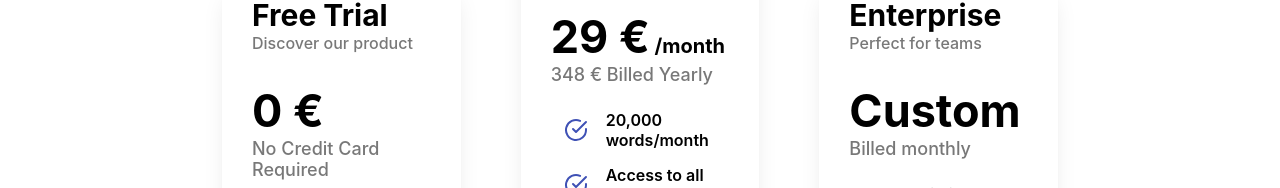
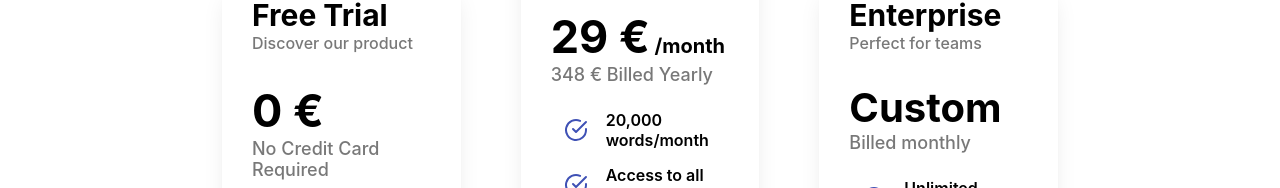
Before and after one commit to YoannBuzenet/ai_next_app, a Next.js app: page /pricing in a window 1280 px wide. Shown: the part 488-676 px from the top of the page. Built offline with nearby package versions, Linux system fonts and the light colour scheme; no server answers.

Commit message:
css fix on custom pricing card

```diff
--- a/styles/Pricing.module.css
+++ b/styles/Pricing.module.css
@@ -223,6 +223,11 @@ div.onePriceDiv3 {
   font-size: 4.5rem;
 }
 
+.onePriceDiv3 .price .priceNumber {
+  font-weight: 700;
+  font-size: 4rem;
+}
+
 .price span {
   font-size: 2rem;
 }
```
